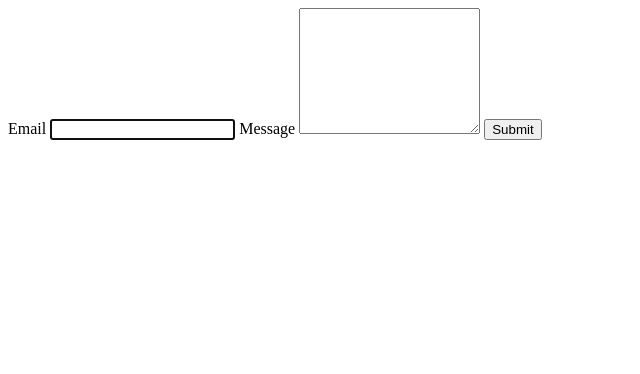
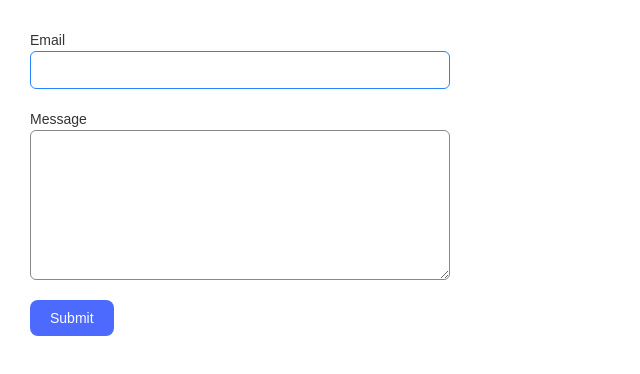
Before and after one commit to Sos1mba/goit-js-hw-09, a plain HTML site: page 2-form.html in a window 1280 px wide. Shown: the whole page, without its empty margins (0-640 px from the left). Drawn offline with Linux system fonts and the light colour scheme.

Commit message:
Deploying to gh-pages from @ Sos1mba/goit-js-hw-09@fc64d4c816e89dc36b67b5c7e8b5ede4144144e9 🚀

```diff
--- a/1-gallery.html
+++ b/1-gallery.html
@@ -1,7 +1,7 @@
 <script type="module" crossorigin src="/goit-js-hw-09/1-gallery.js"></script>
 <link rel="modulepreload" crossorigin href="/goit-js-hw-09/assets/vendor-D0gBiHs0.js">
 <link rel="stylesheet" crossorigin href="/goit-js-hw-09/assets/vendor-AL2zCFOW.css">
-<link rel="stylesheet" crossorigin href="/goit-js-hw-09/assets/1-gallery-Gx9lksGs.css">
+<link rel="stylesheet" crossorigin href="/goit-js-hw-09/assets/styles-Gx9lksGs.css">
 
 
 <ul class="gallery"></ul>
--- a/2-form.html
+++ b/2-form.html
@@ -1,13 +1,7 @@
-<!DOCTYPE html>
-<html lang="en">
-  <head>
-    <meta charset="UTF-8" />
-    <meta name="viewport" content="width=device-width, initial-scale=1.0" />
-    <title>Feedback Form</title>
-    <link rel="stylesheet" href=".g/css/styles.css" />
-    <script src="./js/2-form.js" defer></script>
-  </head>
-  <body>
+<link rel="stylesheet" crossorigin href="/goit-js-hw-09/assets/styles-Gx9lksGs.css">
+
+<script src="./js/2-form.js" defer></script>
+
     <form class="feedback-form" autocomplete="off">
       <label>
         Email
@@ -18,6 +12,3 @@
         <textarea name="message" rows="8"></textarea>
       </label>
       <button type="submit">Submit</button>
-    </form>
-  </body>
-</html>
```
Also changed, not shown: 1-gallery.js (+1 -1 lines), assets/styles-Gx9lksGs.css (renamed from assets/1-gallery-Gx9lksGs.css), 1 other file.
